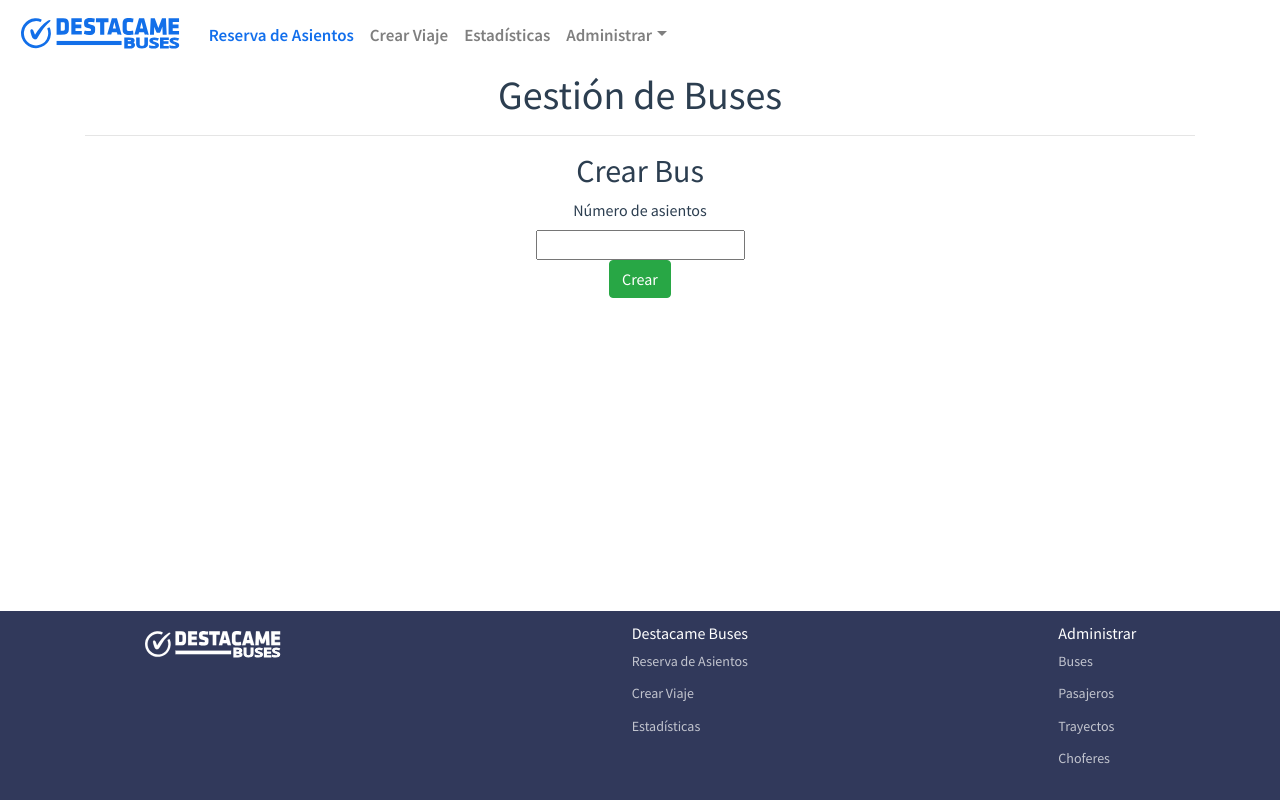
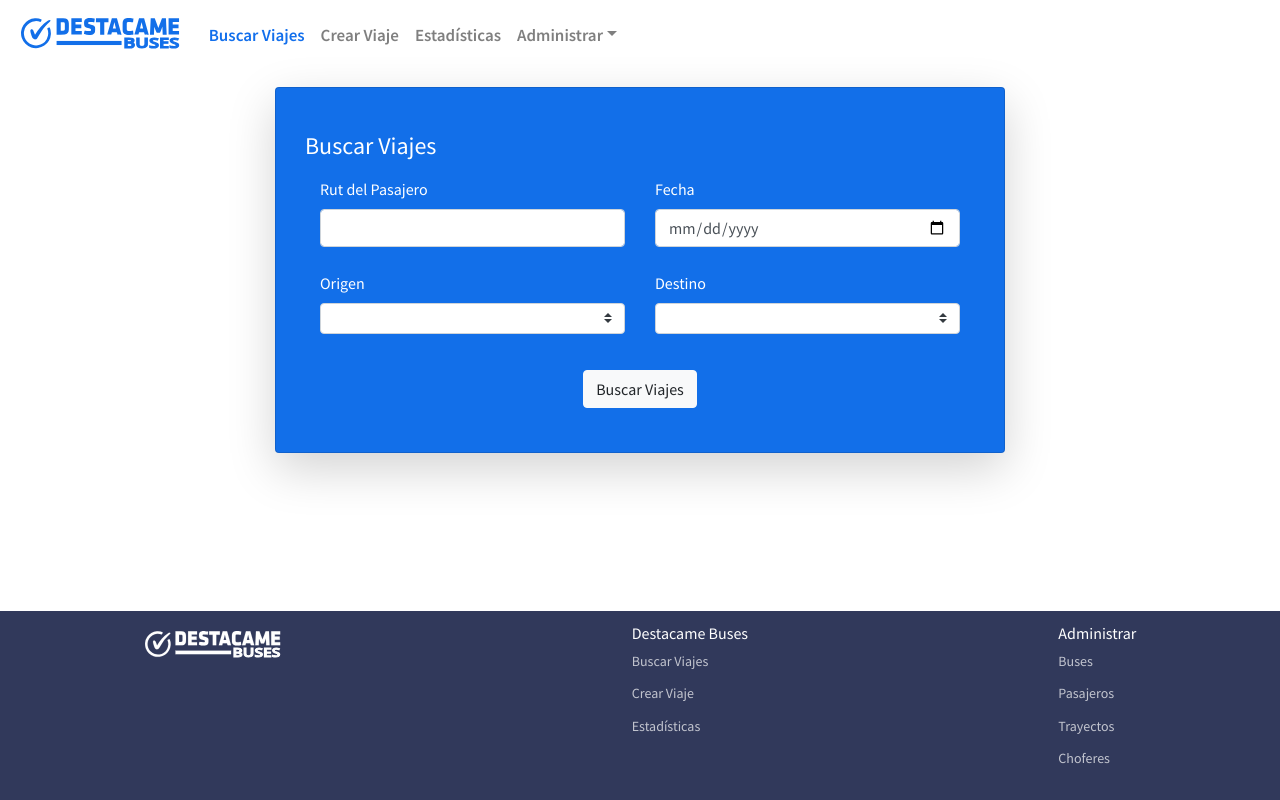
Before and after one commit to francozp/destacame_test, a Vue app in the folder destacameTest/bus_frontend/: page / in a window 1280 px wide. Built offline with nearby package versions, Linux system fonts and the light colour scheme; no server answers.

Commit message:
Statistics Functions Implemented

```diff
--- a/destacameTest/bus_frontend/src/components/AppFooter.vue
+++ b/destacameTest/bus_frontend/src/components/AppFooter.vue
@@ -7,7 +7,7 @@
         <b-col class="footer-col">
             <ul style="padding-inline-start: 180px; text-align:left;list-style:none">
             <li>Destacame Buses</li>
-            <li><router-link class="footer-link" to="/">Reserva de Asientos</router-link></li>
+            <li><router-link class="footer-link" to="/">Buscar Viajes</router-link></li>
             <li><router-link class="footer-link" to="/trips">Crear Viaje</router-link></li>
             <li><router-link class="footer-link" to="/about">Estadísticas</router-link></li>
             </ul>
--- a/destacameTest/bus_frontend/src/components/AppHeader.vue
+++ b/destacameTest/bus_frontend/src/components/AppHeader.vue
@@ -7,7 +7,7 @@
         <b-navbar-toggle target="nav-collapse"></b-navbar-toggle>
         <b-collapse id="nav-collapse" is-nav class="ml-auto">
             <b-navbar-nav class="navbar-light">
-            <b-link class="nav-link" to="/" exact>Reserva de Asientos</b-link>
+            <b-link class="nav-link" to="/" exact>Buscar Viajes</b-link>
             <b-link class="nav-link" to="/trips" exact>Crear Viaje</b-link>
             <b-link class="nav-link" to="/statistics" exact>Estadísticas</b-link>
             <b-nav-item-dropdown text="Administrar">
--- a/destacameTest/bus_frontend/src/router/index.js
+++ b/destacameTest/bus_frontend/src/router/index.js
@@ -1,7 +1,7 @@
 import Vue from 'vue'
 import VueRouter from 'vue-router'
 
-import Home from '../views/Home.vue'
+import Home from '../views/Home'
 import Statistics from '../views/Statistics'
 import Buses from '../views/Buses'
 import Passengers from '../views/Passengers'
--- a/destacameTest/bus_frontend/src/views/Home.vue
+++ /dev/null
@@ -1,51 +0,0 @@
-<template>
-  <div class="home">
-    <h1 class="title">Gestión de Buses</h1>
-    <hr>
-    <div class="columns">
-      <div class="column">
-        <form>
-          <h2 class="subtitle">Crear Bus</h2>
-          <div class="field">
-            <label class="label">Número de asientos</label>
-            <div class="control">
-              <input class="input" type="number">
-            </div>
-          </div>
-          <div class="field">
-            <div class="control">
-              <b-button variant="success" class="button">Crear</b-button>
-            </div>
-          </div>
-        </form>
-      </div>
-    </div>
-  </div>
-</template>
-
-<script>
-
-
-export default {
-  name: 'Home',
-  data () {
-    return {
-
-    }
-  }
-}
-</script>
-<style lang="scss">
-.select, select {
-  width: 100%;
-}
-
-.card {
-  margin-bottom: 20px;
-}
-
-.done {
-  opacity: 0.3;
-}
-
-</style>
--- /dev/null
+++ b/destacameTest/bus_frontend/src/views/Home/components/SearchCard.vue
@@ -0,0 +1,154 @@
+<template>
+<!--v-on:submit.prevent="searchTrip"-->
+<b-form  class="w-100 h-100">
+    <b-row class= "pb-3 pt-3">
+        <b-col></b-col>
+        <b-col cols="12" md="8">
+            <b-card class="w-100 shadow-lg rounded" bg-variant="destacame" text-variant="white">
+                <b-container class="pl-4 pr-4 pt-4 pb-4">
+                <b-row>
+                    <b-card-title>Buscar Viajes</b-card-title>
+                </b-row>
+                <b-row class="pb-3">
+                 <!-- RutInput -->
+                <b-col class="my-1">
+                    <label class="float-left" for="rut">Rut del Pasajero</label>
+                    <b-form-input
+                        required
+                        id= "rut"
+                        size="md"
+                        v-model="rut"
+                        type="text">
+                    </b-form-input>
+                </b-col>
+                <!-- Date Input -->
+                <b-col class="my-1">
+                    <label class="float-left" for="date">Fecha</label>
+                    <b-form-input
+                        :min= 'today'
+                        id= "date"
+                        required
+                        v-model='date'
+                        size="md"
+                        type="date">
+                    </b-form-input>
+                </b-col>
+                </b-row>
+                    <!-- Origin/Destination selects -->
+                <b-row class="pb-3">
+                <b-col class="my-1">
+                    <label class="float-left" for="origin">Origen</label>
+                    <b-form-select
+                    id="origin"
+                    required
+                    @change = "getDestination()"
+                    v-model="origin_selected"
+                    :options="origins"
+                    value-field='origin'
+                    text-field='origin'
+                    size="sm"
+                    >
+                    </b-form-select>
+                </b-col>
+                <!-- Destination's based on origin -->
+                <b-col class="my-1">
+                    <label class="float-left" for="destination">Destino</label>
+                    <b-form-select
+                    id="course_id"
+                    required
+                    v-model="course_selected"
+                    :options="destinations"
+                    value-field='course_id'
+                    text-field='destination'
+                    size="sm"
+                    >
+                    </b-form-select>
+                </b-col>
+                </b-row>
+                <div class="w-100">
+                    <!-- Submit Form Button -->
+                    <b-button
+                        type="submit"
+                        variant="light"
+                        size="md"
+                        @click = "searchPassenger()"
+                        class="mt-3">
+                    Buscar Viajes
+                    </b-button>
+                </div>
+                </b-container>
+            </b-card>
+        </b-col>
+        <b-col></b-col>
+    </b-row>
+</b-form>
+</template>
+
+<script>
+import axios from 'axios';
+export default {
+  name: 'SearchCard',
+  data() {
+      return {
+        day: new Date(),
+        today: '',
+        date: '',
+        origins: [],
+        destinations: [],
+        origin_selected: '',
+        course_selected: '',
+        rut: '',
+        passenger: null,
+      }
+  },
+  mounted() {
+    this.today = this.day.getFullYear() + '-' + ('0' + (this.day.getMonth() + 1)).slice(-2) + '-' + (this.day.getDate()),
+    this.getCourses()
+  },
+  methods: {
+    getCourses() {
+        // Obtain items from Courses Model using axios to connect to the backend
+        axios({
+            method: 'get',
+            url: 'http://127.0.0.1:8000/courses/get_origins',
+            //Authentification
+            auth: {
+                username: 'admin',
+                password: 'destacametest'
+            }
+        }).then((response) => {
+            this.origins = response.data // Assign retrieved items
+        })
+    },
+    getDestination(){
+        axios({
+            method: 'get',
+            url: 'http://127.0.0.1:8000/courses/get_destinations/?origin=' + this.origin_selected,
+            //Authentification
+            auth: {
+              username: 'admin',
+              password: 'destacametest'
+            }
+        }).then((response) => {
+          this.destination = ''
+          this.course = ''
+          this.destinations = response.data // Assign retrieved items
+        })
+      },
+    searchPassenger(){
+        axios({
+            method: 'get',
+            url: 'http://127.0.0.1:8000/passengers/' + this.rut,
+            //Authentification
+            auth: {
+                username: 'admin',
+                password: 'destacametest'
+            }
+        }).then((response) => {
+          this.passenger = response.data // Assign retrieved items
+          console.log(this.passenger)
+        })
+    }
+  }
+}
+</script>
--- /dev/null
+++ b/destacameTest/bus_frontend/src/views/Home/index.vue
@@ -0,0 +1,16 @@
+<template>
+  <div class="home">
+    <search-card></search-card>
+  </div>
+</template>
+
+<script>
+import SearchCard from './components/SearchCard.vue';
+
+export default {
+  name: 'Home',
+  components: {
+    SearchCard
+  }
+}
+</script>
--- a/destacameTest/bus_frontend/src/views/Statistics/index.vue
+++ b/destacameTest/bus_frontend/src/views/Statistics/index.vue
@@ -2,12 +2,6 @@
 
   <div class="statistics">
     <h1>This is an about page</h1>
-
-    <b-card title="Bus" sub-title="Card subtitle" v-for="bus in buses" v-bind:data="bus" v-bind:key="bus.bus_id">
-        <b-card-text>
-         Este es un bus. Probando conexión con backend. {{ bus.seats }}
-        </b-card-text>
-    </b-card>
 
   </div>
 </template>
@@ -19,23 +13,45 @@ export default {
   name: 'Statistics',
   data () {
     return {
-      buses: []
+      buses: [],
+      trips: [],
+      course_id: 4,
+      percentage: 5
     }
   },
   mounted () {
-    this.getBuses()
+    this.get_trips_mean(),
+    this.get_bus_capacity()
   },
   methods: {
-    getBuses() {
+    get_trips_mean(){
       axios({
           method: 'get',
-        url: 'http://127.0.0.1:8000/buses/',
+          url: 'http://127.0.0.1:8000/trips/get_trips_mean',
+          //Authentification
           auth: {
             username: 'admin',
             password: 'destacametest'
           }
-      }).then(response => this.buses = response.data)
+      }).then((response) => {
+        this.trips = response.data // Assign retrieved items
+        console.log(this.trips)
+      })
+    },
+    get_bus_capacity(){
+      axios({
+          method: 'get',
+          url: 'http://127.0.0.1:8000/trips/get_bus_capacity/?course_id=' + this.course_id + '&N=' + this.percentage,
+          //Authentification
+          auth: {
+            username: 'admin',
+            password: 'destacametest'
           }
+      }).then((response) => {
+        this.buses = response.data // Assign retrieved items
+        console.log(this.buses)
+      })
+    },
   }
 }
 </script>
--- a/destacameTest/bus_frontend/src/views/Trips/components/TripsCard.vue
+++ b/destacameTest/bus_frontend/src/views/Trips/components/TripsCard.vue
@@ -1,6 +1,6 @@
 <template>
 <b-form v-on:submit.prevent="addTrip" class="w-100 h-100">
-  <div class="row">
+  <div class="row pt-3 pb-3">
     <b-col cols="12" md="8">
       <!-- Trip Creation Card -->
       <b-card class="w-100 shadow-lg rounded" bg-variant="destacame" text-variant="white">
```
Also changed, not shown: 1 other file (tests, documents, lock files or other folders). Lines whose indentation alone changed are shown as unchanged.
